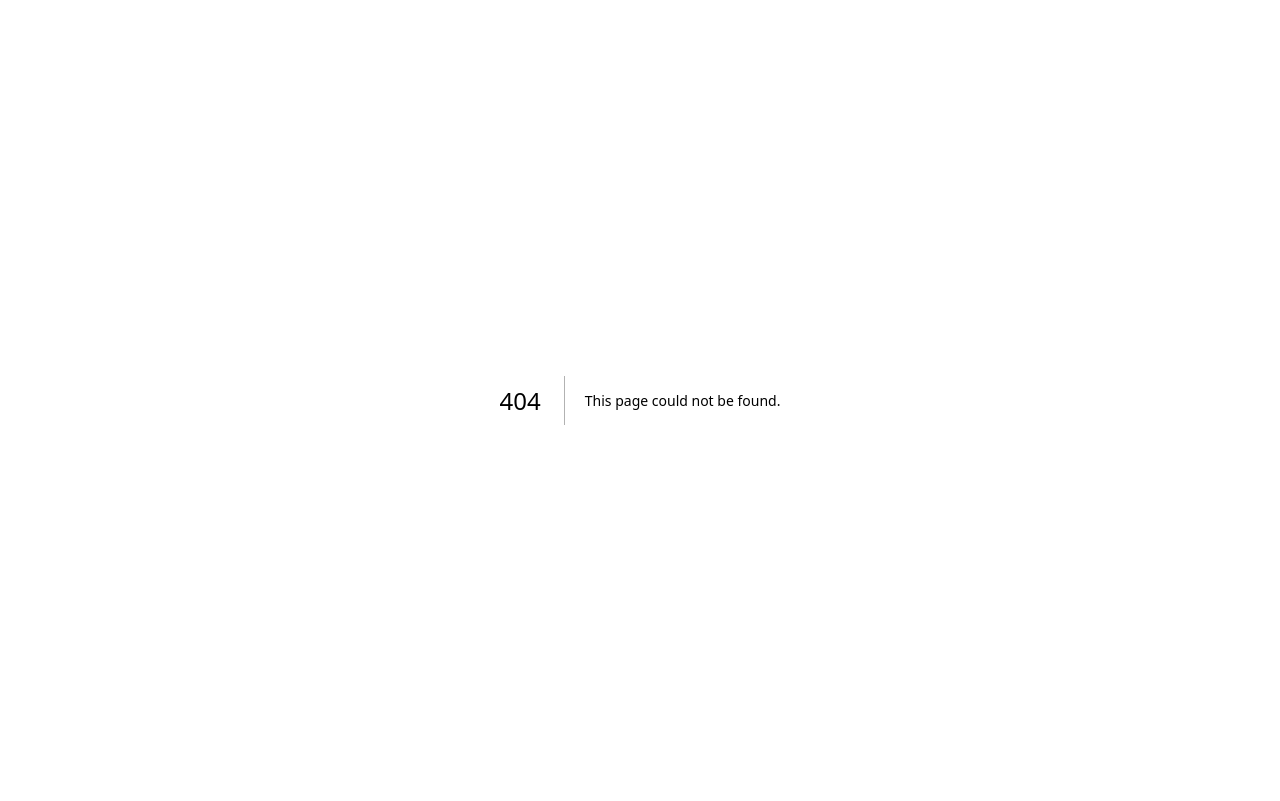
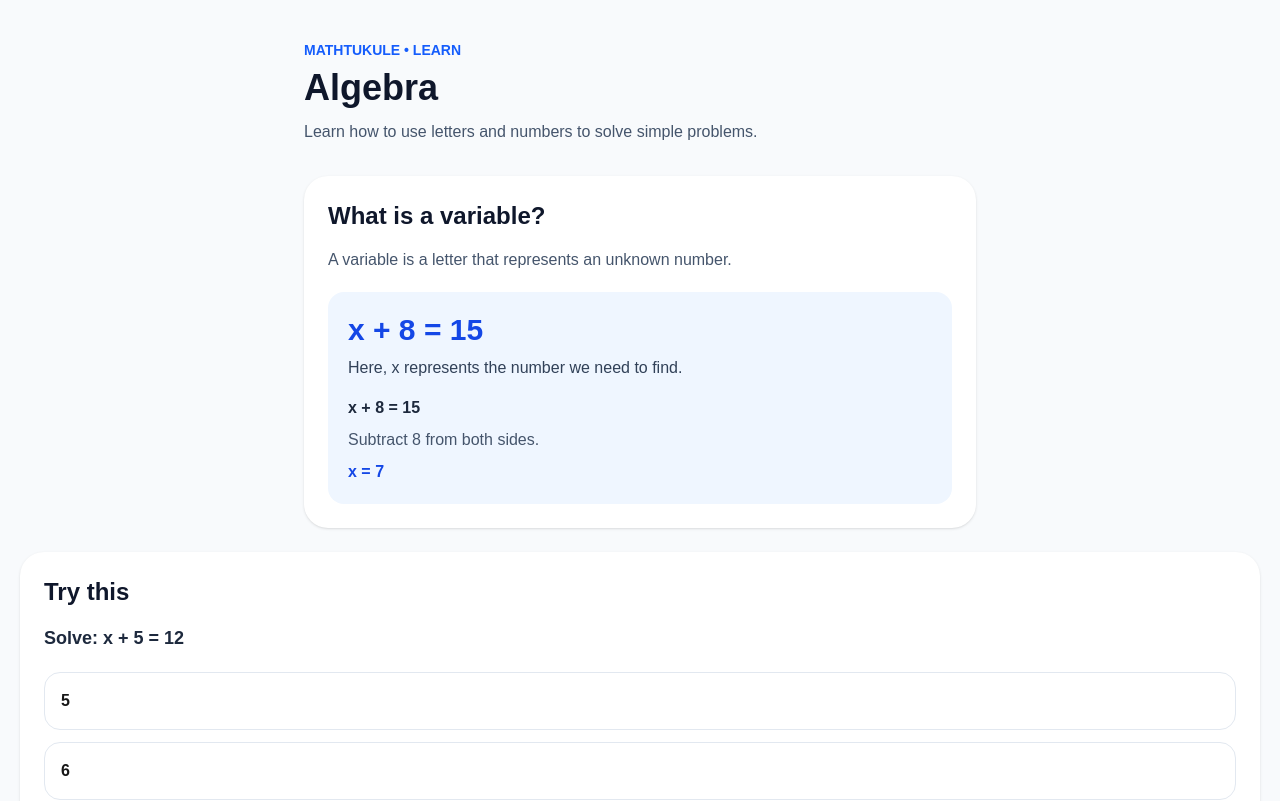
Before and after one commit to nkosana200918052-boop/MathTukule, a Next.js app in the folder math-tukule/: page /learn/algebra in a window 1280 px wide. Before the commit this address had no page. Shown: the top 801 px of the page. Built offline with nearby package versions, Linux system fonts and the light colour scheme.

Commit message:
Add interactive algebra lesson

```diff
--- /dev/null
+++ b/math-tukule/app/learn/algebra/page.tsx
@@ -0,0 +1,116 @@
+"use client";
+
+import { useState } from "react";
+export default function AlgebraLesson() {
+  const [answer, setAnswer] = useState("");
+const [feedback, setFeedback] = useState("");
+const [questionNumber, setQuestionNumber] = useState(1);
+  return (
+    <main className="min-h-screen bg-slate-50 px-5 py-10">
+      <div className="mx-auto max-w-2xl">
+        <p className="text-sm font-semibold text-blue-600">
+          MATHTUKULE • LEARN
+        </p>
+
+        <h1 className="mt-2 text-4xl font-bold text-slate-900">
+          Algebra
+        </h1>
+
+        <p className="mt-3 text-slate-600">
+          Learn how to use letters and numbers to solve simple problems.
+        </p>
+        <div className="mt-8 rounded-3xl bg-white p-6 shadow-sm">
+  <h2 className="text-2xl font-bold text-slate-900">
+    What is a variable?
+  </h2>
+
+  <p className="mt-4 text-slate-600">
+    A variable is a letter that represents an unknown number.
+  </p>
+
+  <div className="mt-5 rounded-2xl bg-blue-50 p-5">
+    <p className="text-3xl font-bold text-blue-700">
+      x + 8 = 15
+    </p>
+
+    <p className="mt-2 text-slate-700">
+      Here, x represents the number we need to find.
+    </p>
+    <p className="mt-4 font-semibold text-slate-800">
+  x + 8 = 15
+</p>
+
+<p className="mt-2 text-slate-600">
+  Subtract 8 from both sides.
+</p>
+
+<p className="mt-2 font-bold text-blue-700">
+  x = 7
+</p>
+  </div>
+</div>
+      </div>
+      <div className="mt-6 rounded-3xl bg-white p-6 shadow-sm">
+  <h2 className="text-2xl font-bold text-slate-900">
+    Try this
+  </h2>
+
+  <p className="mt-4 text-lg font-semibold text-slate-800">
+    {questionNumber === 1
+  ? "Solve: x + 5 = 12"
+  : "Solve: 2x = 14"}
+  </p>
+  <div className="mt-5 space-y-3">
+  {(questionNumber === 1
+  ? ["5", "6", "7", "8"]
+  : ["5", "6", "7", "8"]
+).map((option) => (
+    <button
+      key={option}
+      onClick={() => {
+  setAnswer(option);
+
+  if (option === "7") {
+    setFeedback("Correct! 🎉");
+  } else {
+    setFeedback("Try again. Subtract 5 from both sides.");
+  }
+}}
+      className="w-full rounded-2xl border border-slate-200 p-4 text-left font-semibold"
+    >
+      {option}
+    </button>
+  ))}
+</div>
+</div>
+{feedback && (
+  <p className="mt-4 font-semibold text-slate-700">
+    {feedback}
+  </p>
+)}
+{feedback === "Correct! 🎉" && questionNumber === 1 && (
+  <button
+    onClick={() => {
+      setQuestionNumber(2);
+      setAnswer("");
+      setFeedback("");
+    }}
+    className="mt-5 rounded-2xl bg-blue-600 px-6 py-3 font-semibold text-white"
+  >
+    Next Question →
+    {feedback === "Correct! 🎉" && questionNumber === 2 && (
+  <div className="mt-5 rounded-2xl bg-green-50 p-5">
+    <h3 className="text-xl font-bold text-green-700">
+      Lesson Complete! 🎉
+    </h3>
+
+    <p className="mt-2 text-slate-700">
+      Great work. You completed this Algebra practice.
+    </p>
+  </div>
+)}
+  </button>
+)}
+    </main>
+  );
+}
```
